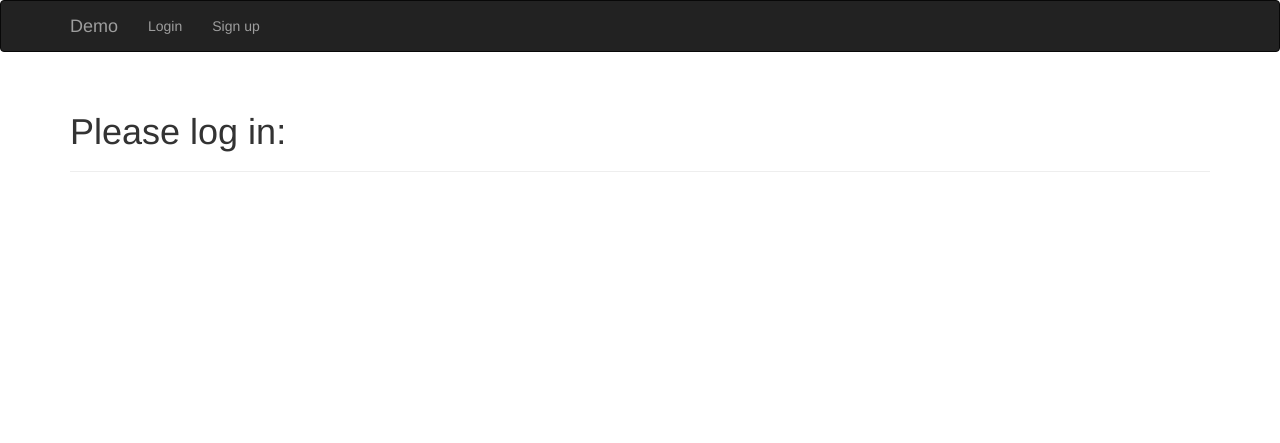
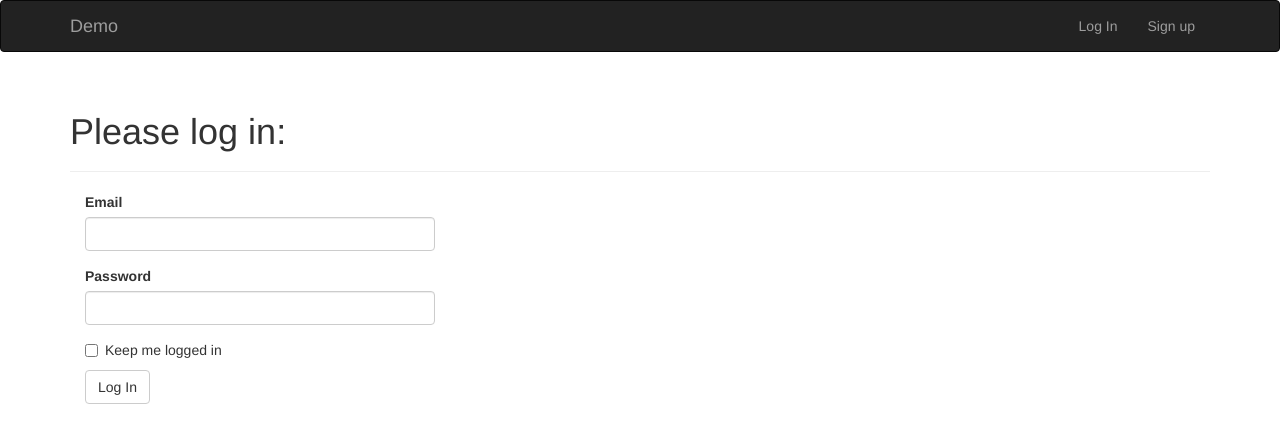
Before and after one commit to magodo/flask_demo, a Flask app: page /auth/login in a window 1280 px wide. Shown: the top 443 px of the page. Run offline with Flask 2, Linux system fonts and the light colour scheme; some libraries are stand-ins or nearby versions.

Commit message:
something breaks when integrating flask-login

```diff
--- /dev/null
+++ b/app/auth/forms.py
@@ -0,0 +1,39 @@
+#!/usr/bin/env python2
+# -*- coding: utf-8 -*-
+
+#########################################################################
+# Author: Zhaoting Weng
+# Created Time: Tue 13 Dec 2016 11:37:09 PM CST
+# Description:
+#########################################################################
+
+from flask_wtf import FlaskForm
+from wtforms import StringField, PasswordField, BooleanField, SubmitField,SelectField
+from wtforms.validators import Required, Length, Email, Optional
+
+class LoginForm(FlaskForm):
+    email = StringField('Email', validators=[Required(), Length(1,64),
+                                             Email()])
+    password = PasswordField('Password', validators=[Required()])
+    remember_me = BooleanField('Keep me logged in')
+    submit = SubmitField('Log In')
+
+class JoinForm(FlaskForm):
+
+    # mandatory
+    name = StringField("Name", validators=[Length(1,6,"Length should be <= 6")])
+    passwd = PasswordField("Passowrd", validators=[Required()])
+    email = StringField("E-mail", validators=[Required(), Email("Invalid E-mail address")])
+
+    # optional
+    phone = StringField("Phone Number", validators = [Optional(), Length(11, 11, "Invalid phone number")])
+    gender = SelectField("Gender", choices=[('M', 'Male'), ('F', 'Female')])
+    ##birthday = #TODO
+    company = StringField("Company")
+    job = SelectField("Job", choices=[('dev', 'Developer'), ('op', 'Operator')])
+    address = StringField("Address")
+    qq = StringField("QQ number")
+    # TODO: check how to specify HTML "row" attribute to the select field when rendering
+    #projs = SelectMultipleField("Project(s) involved", choices=[
+    #    ('p1', 'Project 1'), ('p2', 'Project 2'), ('p3', 'Project 3')])
+    submit = SubmitField("Submit")
--- a/app/auth/views.py
+++ b/app/auth/views.py
@@ -7,10 +7,67 @@
 # Description:
 #########################################################################
 
-from flask import render_template
+from datetime import datetime, timedelta
+from flask import render_template, redirect, request, url_for, flash, current_app
+from flask_login import login_user, login_required, logout_user, current_user
 
+from .. import db
 from . import auth
+from ..email import async_send_email
+from ..models import InfoModel
+from .forms import LoginForm, JoinForm
 
-@auth.route('/login')
+@auth.route('/login', methods=['GET', 'POST'])
 def login():
-    return render_template('auth/login.html')
+    form = LoginForm()
+    if form.validate_on_submit():
+        email = form.email.data
+        password = form.password.data
+        obj = InfoModel.query.filter_by(email=email).first()
+        if obj is not None and obj.verify_password(password):
+            # add user to session
+            login_user(obj, form.remember_me.data)
+            return redirect(request.args.get('next') or url_for('main.index'))
+        else:
+            flash('Invalid username or password!')
+    return render_template('auth/login.html', form=form)
+
+@auth.route('/logout')
+@login_required
+def logout():
+    # change online state to false
+    current_user.state = False
+    db.session.add(current_user)
+
+    # pop user from session
+    logout_user()
+    flash('You have been logged out.')
+    return redirect(url_for('main.index'))
+
+@auth.route('/join', methods=['GET','POST'])
+def join():
+    form = JoinForm()
+    if form.validate_on_submit():
+        name = form.name.data
+        obj = InfoModel.query.filter_by(name=name).first()
+        if obj is None:
+            # create new row and store in db
+            new_obj = InfoModel(phone=form.phone.data, email=form.email.data,
+                           password=form.passwd.data, state=True,
+                           expire=datetime.today()+timedelta(days=365*10),
+                           name=form.name.data, is_male=form.gender.data is 'M',
+                           company=form.company.data,job=form.job.data,
+                           address=form.address.data, qq=form.qq.data)
+            db.session.add(new_obj)
+
+            # add user to session
+            login_user(new_obj, False)
+
+            # remind admin
+            async_send_email(current_app.config['DEMO_MAIL_ADMIN'], 'new user: %s'%name, 'mail/new_user', name=name)
+
+            return redirect(url_for('main.index'))
+        else:
+            flash('Name: "%s" has been used!'%name)
+    # 'GET'
+    return render_template('join.html', form=form)
--- a/app/main/forms.py
+++ b/app/main/forms.py
@@ -12,10 +12,10 @@ class JoinForm(FlaskForm):
     # mandatory
     name = StringField("Name", validators=[Length(1,6,"Length should be <= 6")])
     passwd = PasswordField("Passowrd", validators=[Required()])
+    email = StringField("E-mail", validators=[Required(), Email("Invalid E-mail address")])
 
     # optional
     phone = StringField("Phone Number", validators = [Optional(), Length(11, 11, "Invalid phone number")])
-    mail = StringField("E-mail", validators=[Optional(), Email("Invalid E-mail address")])
     gender = SelectField("Gender", choices=[('M', 'Male'), ('F', 'Female')])
     ##birthday = #TODO
     company = StringField("Company")
@@ -32,9 +32,10 @@ class ProfileForm(FlaskForm):
     # mandatory
     name = StringField("Name", validators=[Length(1,6,"Length should be <= 6")])
     passwd = PasswordField("Passowrd", validators=[Required()])
+    email = StringField("E-mail", validators=[Required(), Email("Invalid E-mail address")])
+
     # optional
     phone = StringField("Phone Number", validators = [Optional(), Length(11, 11, "Invalid phone number")])
-    mail = StringField("E-mail", validators=[Optional(), Email("Invalid E-mail address")])
     gender = SelectField("Gender", choices=[('M', 'Male'), ('F', 'Female')])
     ##birthday = #TODO
     company = StringField("Company")
--- a/app/main/views.py
+++ b/app/main/views.py
@@ -44,7 +44,7 @@ def join():
         obj = InfoModel.query.filter_by(name=name).first()
         if obj is None:
             # create new row and store in db
-            new_obj = InfoModel(phone=form.phone.data, mail=form.mail.data,
+            new_obj = InfoModel(phone=form.phone.data, email=form.email.data,
                            password=form.passwd.data, state=True,
                            expire=datetime.today()+timedelta(days=365*10),
                            name=form.name.data, is_male=form.gender.data is 'M',
--- a/app/templates/auth/login.html
+++ b/app/templates/auth/login.html
@@ -7,6 +7,8 @@
     <h1>Please log in:</h1>
 </div>
 
-<!-- TODO: wtf.quick_form(form) -->
+<div class="col-md-4">
+    {{ wtf.quick_form(form) }}
+</div>
 
 {% endblock %}
--- a/app/templates/base.html
+++ b/app/templates/base.html
@@ -22,14 +22,12 @@
             <a class="navbar-brand" href="/">{{ system_name }}</a>
         </div>
         <div class="navbar-collapse collapse">
-            <ul class="nav navbar-nav">
-                {% if session.get('name') %}
-                <!-- TODO: change following view function name to blueprint relative after "auth" implemented these views -->
-                <li><a href={{ url_for("main.profile") }}>Profile</a></li>
-                <li><a href={{ url_for("main.logout") }}>Log out</a></li>
+            <ul class="nav navbar-nav navbar-right">
+                {% if current_user.is_authenticated %}
+                <li><a href={{ url_for("auth.logout") }}>Log Out</a></li>
                 {% else %}
-                <li><a href={{ url_for("main.login") }}>Login</a></li>
-                <li><a href={{ url_for("main.join") }}>Sign up</a></li>
+                <li><a href={{ url_for("auth.login") }}>Log In</a></li>
+                <li><a href={{ url_for("auth.join") }}>Sign up</a></li>
                 {% endif %}
             </ul>
         </div>
--- a/app/templates/index.html
+++ b/app/templates/index.html
@@ -5,8 +5,8 @@
 
 <div class="page-header">
     <h1>Welcome to {{ system_name }}:
-        {% if not session.get('name') %} please login or sign up.
-        {% else %}{{ session.get('name')}}
+        {% if not current_user.is_authenticated %}Please login or sign up.
+        {% else %}Welcome!
         {% endif %}
     </h1>
 </div>
--- a/config.py
+++ b/config.py
@@ -69,7 +69,7 @@ class TestConfig(BaseConfig):
 
     # database
     SQLALCHEMY_DATABASE_URI = os.environ.get('TEST_DATABASE_URL') or \
-            'sqlite:///' + os.path.join(basedir, 'data-text.sqlite')
+            'sqlite:///' + os.path.join(basedir, 'data-test.sqlite')
 
     # test
     TESTING = True
--- a/requiremnets.txt
+++ b/requiremnets.txt
@@ -4,6 +4,7 @@ click==6.6
 dominate==2.3.1
 Flask==0.11.1
 Flask-Bootstrap==3.3.7.0
+Flask-Login==0.4.0
 Flask-Mail==0.9.1
 Flask-Migrate==2.0.2
 Flask-Moment==0.5.1
```
Also changed, not shown: app/__init__.py (+7 -0 lines), app/models.py (+8 -2 lines), README.md, data-dev.sqlite, data-text.sqlite (deleted), 1 other file.
